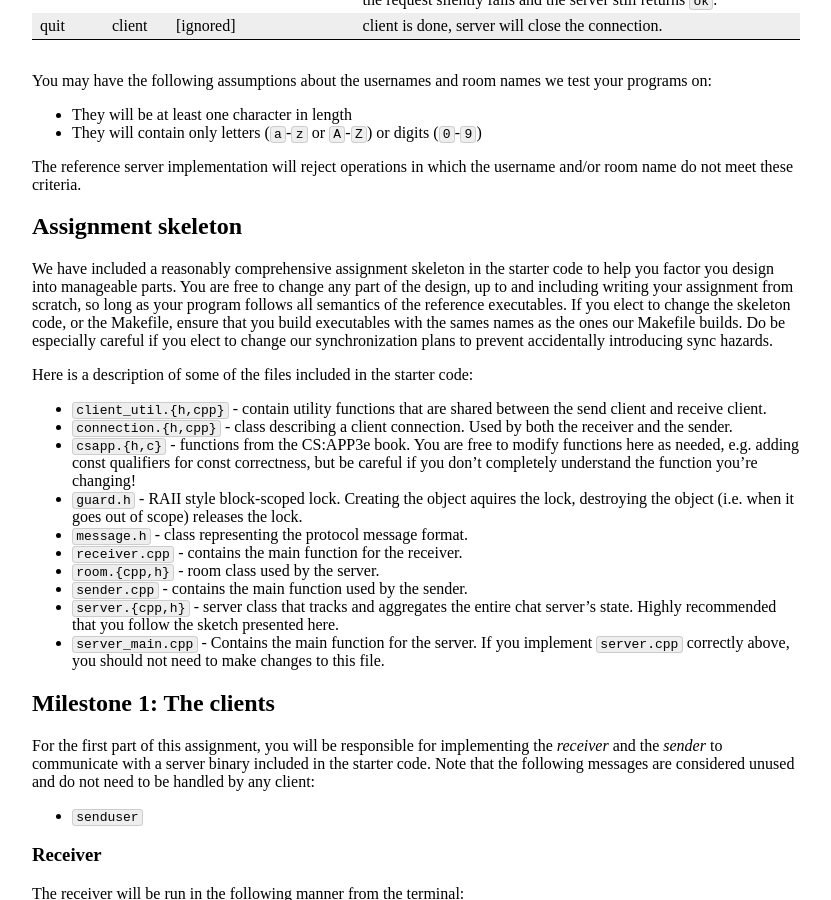
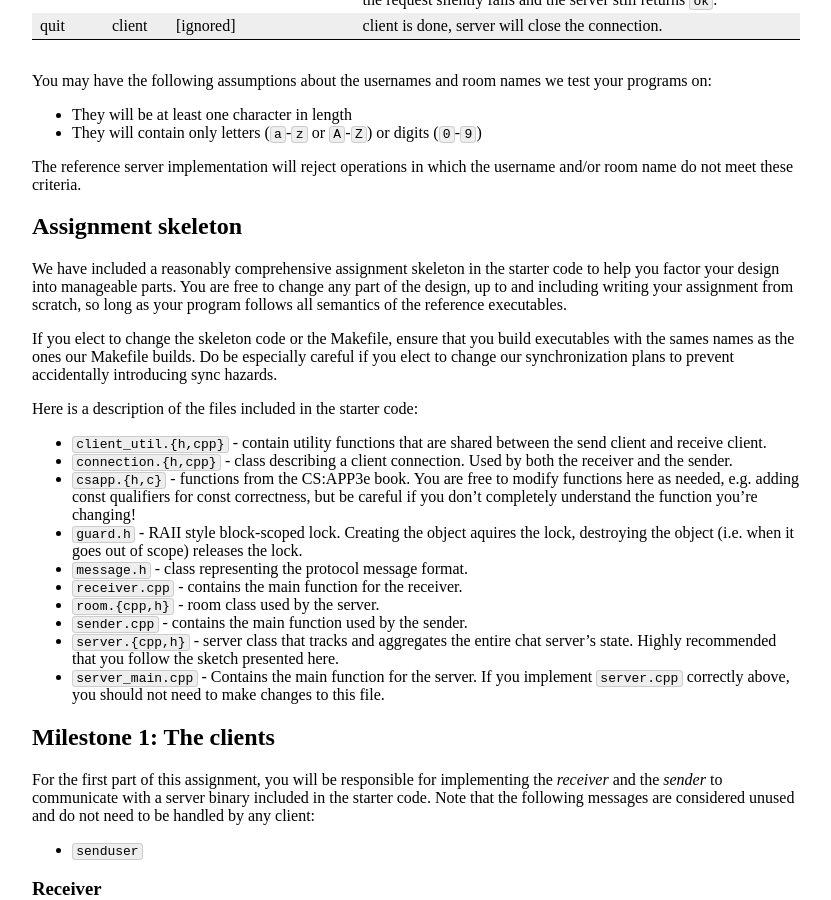
Before and after one commit to jhucsf/spring2022, a Jekyll site: the page built from assign/assign05.md, in a window 1280 px wide and 900 px high, scrolled down 2048 px. Shown: the whole window, without its empty margins (224-1055 px from the left). Built offline with Jekyll 4.4.1, drawn with Linux system fonts in a browser that asks for light colours.

Commit message:
assign5: fix typographical errors

```diff
--- a/assign/assign05.md
+++ b/assign/assign05.md
@@ -128,15 +128,17 @@ and/or room name do not meet these criteria.
 ## Assignment skeleton
 
 We have included a reasonably comprehensive assignment skeleton in the starter
-code to help you factor you design into manageable parts. You are free to change
+code to help you factor your design into manageable parts. You are free to change
 any part of the design, up to and including writing your assignment from
 scratch, so long as your program follows all semantics of the reference
-executables. If you elect to change the skeleton code, or the Makefile, ensure
+executables.
+
+If you elect to change the skeleton code or the Makefile, ensure
 that you build executables with the sames names as the ones our Makefile builds.
 Do be especially careful if you elect to change our synchronization plans to
 prevent accidentally introducing sync hazards.
 
-Here is a description of some of the files included in the starter code:
+Here is a description of the files included in the starter code:
 
 * `client_util.{h,cpp}` - contain utility functions that are shared between the
     send client and receive client.
```
